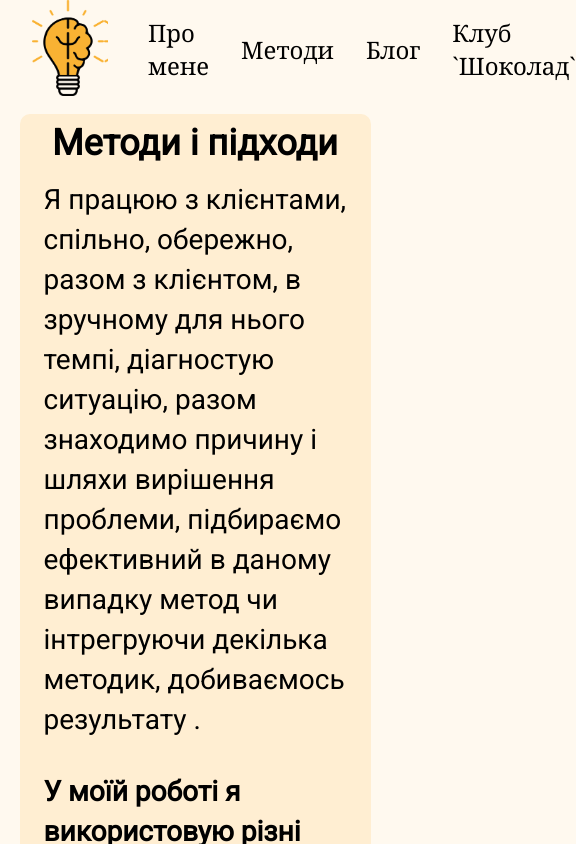
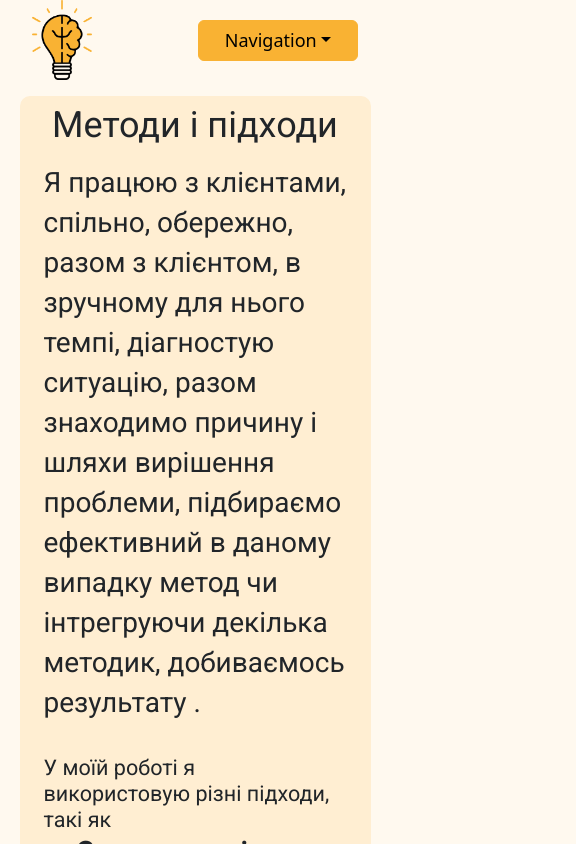
Before and after one commit to Karavang/shetagri, a React (Vite) app: page /shetagri/methods in a window 390 px wide. Shown: the top 844 px of the page, 576 px wide, since content can reach past the window. Built offline with nearby package versions, Linux system fonts and the light colour scheme.

Commit message:
adaptive header

```diff
--- a/package.json
+++ b/package.json
@@ -10,7 +10,10 @@
     "preview": "vite preview"
   },
   "dependencies": {
+    "bootstrap": "^5.3.1",
     "react": "^18.2.0",
+    "react-bootstrap": "^2.8.0",
+    "react-burger-menu": "^3.0.9",
     "react-dom": "^18.2.0",
     "react-router-dom": "^6.14.2",
     "sass": "^1.64.2"
--- a/src/components/Header.jsx
+++ b/src/components/Header.jsx
@@ -1,31 +1,13 @@
 import { NavLink } from "react-router-dom";
-
+import { MobileHeader } from "./MobileH";
+import HeaderList from "./ListHeader";
 export default function Header() {
   return (
     <div className="header">
       <NavLink to="/">
         <div className="logo" />
       </NavLink>
-      <ul className="header-list">
-        <li>
-          <NavLink className="header-list-el" to="/about">
-            Про мене
-          </NavLink>
-        </li>
-        <li>
-          <NavLink className="header-list-el" to="/methods">
-            Методи
-          </NavLink>
-        </li>
-        <li>
-          <NavLink className="header-list-el" to="/blog">
-            Блог
-          </NavLink>
-        </li>
-        <li>
-          <NavLink className="header-list-el">Клуб `Шоколад`</NavLink>
-        </li>
-      </ul>
+      {window.innerWidth > 830 ? <HeaderList /> : <MobileHeader />}
     </div>
   );
 }
--- /dev/null
+++ b/src/components/ListHeader.jsx
@@ -0,0 +1,26 @@
+import { NavLink } from "react-router-dom";
+
+export default function HeaderList() {
+  return (
+    <ul className="header-list">
+      <li>
+        <NavLink className="header-list-el" to="/about">
+          Про мене
+        </NavLink>
+      </li>
+      <li>
+        <NavLink className="header-list-el" to="/methods">
+          Методи
+        </NavLink>
+      </li>
+      <li>
+        <NavLink className="header-list-el" to="/blog">
+          Блог
+        </NavLink>
+      </li>
+      <li>
+        <NavLink className="header-list-el">Клуб `Шоколад`</NavLink>
+      </li>
+    </ul>
+  );
+}
--- /dev/null
+++ b/src/components/MobileH.jsx
@@ -0,0 +1,15 @@
+import DropdownButton from "react-bootstrap/DropdownButton";
+import "bootstrap/dist/css/bootstrap.min.css";
+import HeaderList from "./ListHeader";
+export function MobileHeader() {
+  return (
+    <DropdownButton
+      id="dropdown-basic-button"
+      title="Navigation"
+      className="dropButton"
+      variant="warning"
+    >
+      <HeaderList />
+    </DropdownButton>
+  );
+}
--- a/src/index.scss
+++ b/src/index.scss
@@ -152,3 +152,40 @@ pre {
 .fat {
   font-weight: 700;
 }
+.dropButton {
+  width: 160px;
+  color: #ffeed2;
+  display: flex;
+  align-items: center;
+  button {
+    width: 100%;
+  }
+}
+@media screen and (max-width: 1200px) {
+  .header-list {
+    margin: 0;
+    padding: 0;
+    flex-direction: column;
+    justify-content: center;
+    text-align: center;
+    background-color: #fff9ef;
+  }
+  #dropdown-basic-button {
+    color: black;
+    font-size: 18px;
+    --bs-btn-color: #000;
+    --bs-btn-bg: #f9b233;
+    --bs-btn-border-color: #f9b233;
+    --bs-btn-hover-color: #000;
+    --bs-btn-hover-bg: #f9b233;
+    --bs-btn-hover-border-color: #f9b233;
+    --bs-btn-focus-shadow-rgb: 217, 164, 6;
+    --bs-btn-active-color: #000;
+    --bs-btn-active-bg: #f9b233;
+    --bs-btn-active-border-color: #f9b233;
+    --bs-btn-active-shadow: inset 0 3px 5px rgba(0, 0, 0, 0.125);
+    --bs-btn-disabled-color: #000;
+    --bs-btn-disabled-bg: #f9b233;
+    --bs-btn-disabled-border-color: #f9b233;
+  }
+}
```
Also changed, not shown: 1 other file (tests, documents, lock files or other folders).
